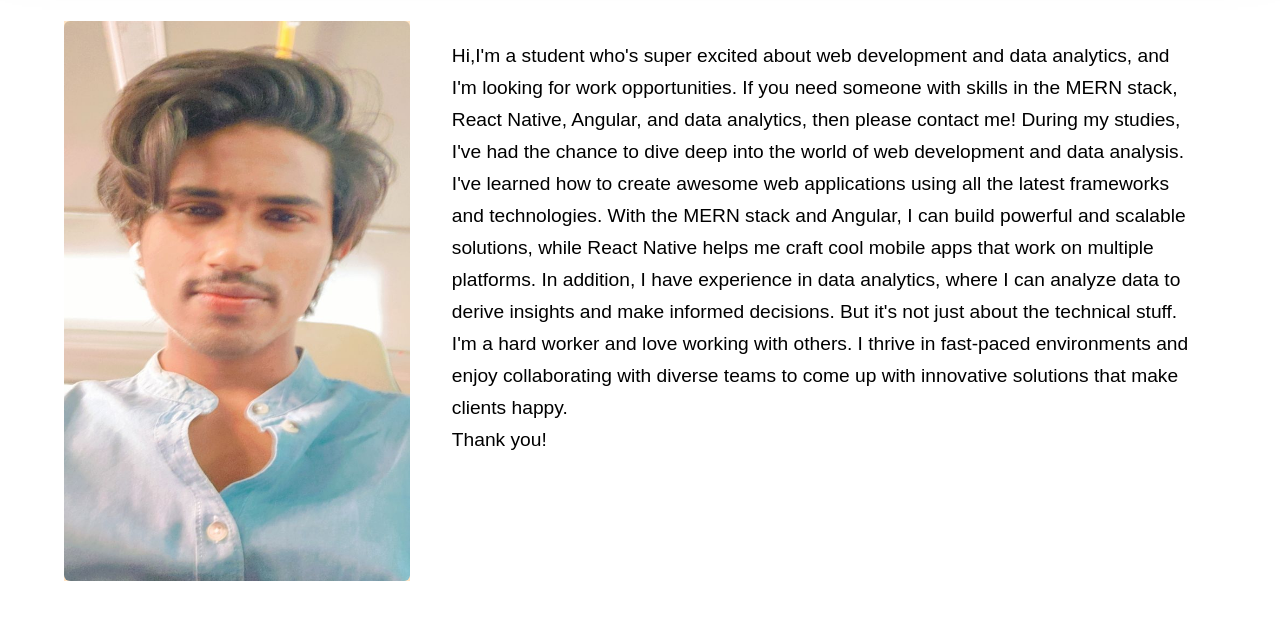
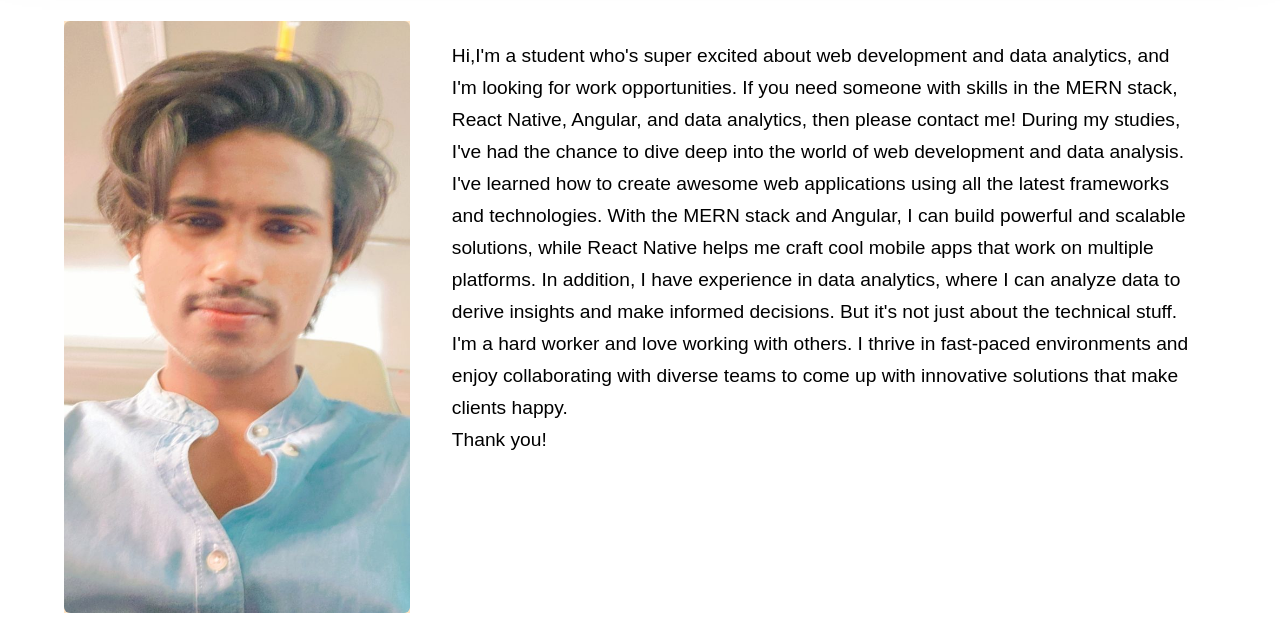
Before and after one commit to Harshithb2r/Harshith-Portfolio, a plain HTML site: page index.html in a window 1280 px wide. Shown: the part 596-1222 px from the top of the page. Drawn offline with nearby package versions, Linux system fonts and the light colour scheme.

Commit message:
Update style.css

```diff
--- a/style.css
+++ b/style.css
@@ -126,7 +126,7 @@ nav ul li a {
 }
 
 .about-box {
-    height: 70vh;
+    height: 74vh;
     margin-top: 1.5rem;
     display: flex;
     margin-left: 2rem;
```
